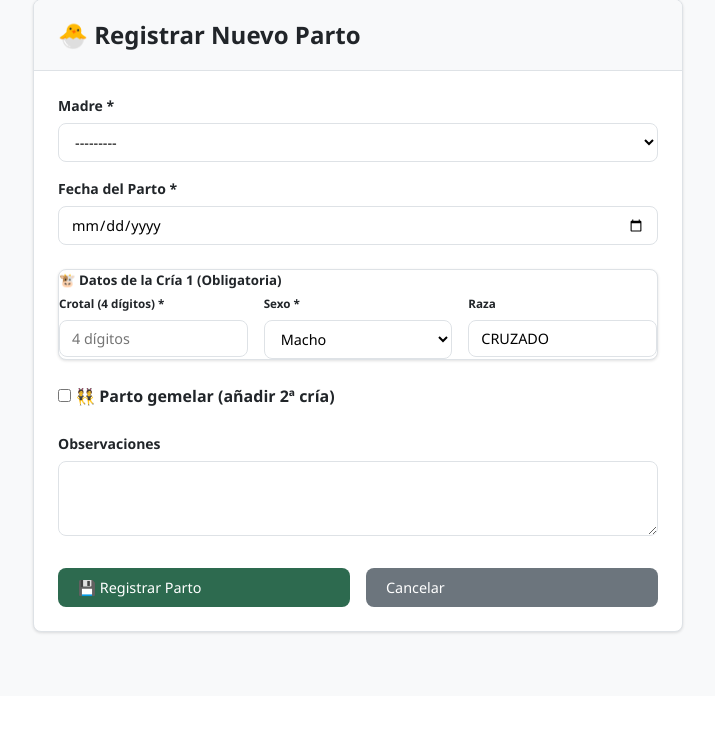
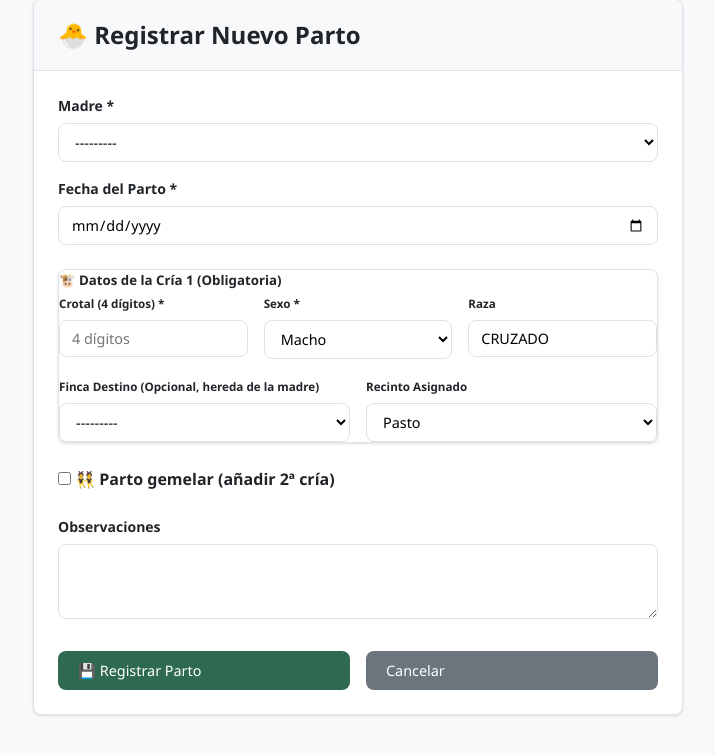
Before and after one commit to TomasCaceresIO/ProyectoFinca, a Django app: page /partos/nuevo/ in a window 1280 px wide. Shown: the part 125-880 px from the top of the page, without its empty margins (282-997 px from the left). Before the commit the page ends 759 px from the top, so only its background shows below. Run offline with Django 5.2, Linux system fonts and the light colour scheme; tables that the repository leaves empty hold one stand-in row (values such as "Sample post"); some libraries are stand-ins or nearby versions.

Commit message:
feat(fincas): allow explicit farm selection for calf in AI assistant and forms, defaulting to mother's farm

```diff
--- a/ganaderia/forms.py
+++ b/ganaderia/forms.py
@@ -245,6 +245,7 @@ class PartoForm(forms.ModelForm):
     Formulario para registrar un parto.
     Exige obligatoriamente la Cría 1 (Mínimo 1 cría).
     Si se marca 'es_gemelar', exige la Cría 2 (Máximo 2 crías).
+    Permite seleccionar explícitamente la Finca y el Recinto destino de cada cría.
     """
     crotal_cria_1 = forms.CharField(
         max_length=4,
@@ -267,6 +268,20 @@ class PartoForm(forms.ModelForm):
         initial='CRUZADO',
         label='Raza Cría 1',
         widget=forms.TextInput(attrs={'class': 'form-control'}),
+    )
+    finca_cria_1 = forms.ModelChoiceField(
+        queryset=Finca.objects.all(),
+        required=False,
+        label='Finca Cría 1',
+        widget=forms.Select(attrs={'class': 'form-control'}),
+        help_text='Por defecto se asigna la finca actual de la madre'
+    )
+    recinto_cria_1 = forms.ChoiceField(
+        choices=[('PASTO', 'Pasto'), ('CEBADERO', 'Cebadero'), ('APARTADO', 'Apartado')],
+        required=False,
+        initial='PASTO',
+        label='Recinto Cría 1',
+        widget=forms.Select(attrs={'class': 'form-control'}),
     )
 
     es_gemelar = forms.BooleanField(
@@ -296,6 +311,19 @@ class PartoForm(forms.ModelForm):
         label='Raza Cría 2',
         widget=forms.TextInput(attrs={'class': 'form-control'}),
     )
+    finca_cria_2 = forms.ModelChoiceField(
+        queryset=Finca.objects.all(),
+        required=False,
+        label='Finca Cría 2',
+        widget=forms.Select(attrs={'class': 'form-control'}),
+    )
+    recinto_cria_2 = forms.ChoiceField(
+        choices=[('PASTO', 'Pasto'), ('CEBADERO', 'Cebadero'), ('APARTADO', 'Apartado')],
+        required=False,
+        initial='PASTO',
+        label='Recinto Cría 2',
+        widget=forms.Select(attrs={'class': 'form-control'}),
+    )
 
     forzar_guardado = forms.BooleanField(
         required=False,
@@ -321,6 +349,8 @@ class PartoForm(forms.ModelForm):
         super().__init__(*args, **kwargs)
         self.fields['madre'].queryset = Animal.objects.filter(sexo='H', estado_vital='VIVO')
         self.fields['fecha_parto'].widget.attrs['max'] = timezone.now().date().strftime('%Y-%m-%d')
+        self.fields['finca_cria_1'].queryset = Finca.objects.all()
+        self.fields['finca_cria_2'].queryset = Finca.objects.all()
 
     def clean_fecha_parto(self):
         fecha = self.cleaned_data.get('fecha_parto')
@@ -352,6 +382,17 @@ class PartoForm(forms.ModelForm):
         if not crotal1:
             self.add_error('crotal_cria_1', 'El crotal de la Cría 1 es obligatorio.')
 
+        # Validar recintos habilitados en las fincas seleccionadas
+        finca1 = cleaned_data.get('finca_cria_1') or (madre.finca if madre else None)
+        recinto1 = cleaned_data.get('recinto_cria_1') or 'PASTO'
+        if finca1 and hasattr(finca1, 'ubicaciones') and finca1.ubicaciones.exists():
+            recintos1 = set(finca1.ubicaciones.values_list('tipo_ubicacion', flat=True))
+            if recinto1 not in recintos1:
+                self.add_error(
+                    'recinto_cria_1',
+                    f"El recinto '{recinto1}' no está habilitado en la finca '{finca1.nombre}'. Recintos disponibles: {', '.join(recintos1)}."
+                )
+
         if es_gemelar:
             if not crotal2:
                 self.add_error('crotal_cria_2', 'El crotal de la 2ª cría es obligatorio para partos gemelares.')
@@ -359,6 +400,16 @@ class PartoForm(forms.ModelForm):
                 self.add_error('sexo_cria_2', 'El sexo de la 2ª cría es obligatorio para partos gemelares.')
             if crotal1 and crotal2 and crotal1 == crotal2:
                 self.add_error('crotal_cria_2', 'Los crotales de las dos crías no pueden ser idénticos.')
+
+            finca2 = cleaned_data.get('finca_cria_2') or (madre.finca if madre else None)
+            recinto2 = cleaned_data.get('recinto_cria_2') or 'PASTO'
+            if finca2 and hasattr(finca2, 'ubicaciones') and finca2.ubicaciones.exists():
+                recintos2 = set(finca2.ubicaciones.values_list('tipo_ubicacion', flat=True))
+                if recinto2 not in recintos2:
+                    self.add_error(
+                        'recinto_cria_2',
+                        f"El recinto '{recinto2}' no está habilitado en la finca '{finca2.nombre}'. Recintos disponibles: {', '.join(recintos2)}."
+                    )
 
         return cleaned_data
 
--- a/ganaderia/views.py
+++ b/ganaderia/views.py
@@ -326,19 +326,28 @@ def parto_create(request):
         forzar = form.cleaned_data.get('forzar_guardado', False)
         observaciones = form.cleaned_data.get('observaciones', '')
 
+        finca_cria_1 = form.cleaned_data.get('finca_cria_1') or madre.finca
+        recinto_cria_1 = form.cleaned_data.get('recinto_cria_1') or 'PASTO'
+
         crias = [
             {
                 'crotal': form.cleaned_data['crotal_cria_1'],
                 'sexo': form.cleaned_data['sexo_cria_1'],
                 'raza': form.cleaned_data.get('raza_cria_1') or madre.raza,
+                'finca': finca_cria_1,
+                'sub_ubicacion': recinto_cria_1,
             }
         ]
 
         if form.cleaned_data.get('es_gemelar'):
+            finca_cria_2 = form.cleaned_data.get('finca_cria_2') or madre.finca
+            recinto_cria_2 = form.cleaned_data.get('recinto_cria_2') or 'PASTO'
             crias.append({
                 'crotal': form.cleaned_data['crotal_cria_2'],
                 'sexo': form.cleaned_data['sexo_cria_2'],
                 'raza': form.cleaned_data.get('raza_cria_2') or madre.raza,
+                'finca': finca_cria_2,
+                'sub_ubicacion': recinto_cria_2,
             })
 
         validacion = validar_intervalo_parto(madre, fecha_parto)
@@ -675,8 +684,11 @@ def asistente_preview(request):
     texto_o_audio = audio if audio else texto
     audio_type = audio.content_type if audio and hasattr(audio, 'content_type') else 'audio/webm'
 
+    fincas_explotacion = Finca.objects.prefetch_related('ubicaciones').all()
+    nombres_fincas = [f.nombre for f in fincas_explotacion]
+
     try:
-        datos = procesar_comando_parto(texto_o_audio, audio_content_type=audio_type)
+        datos = procesar_comando_parto(texto_o_audio, audio_content_type=audio_type, fincas_disponibles=nombres_fincas)
     except Exception as e:
         return render(request, 'ganaderia/partials/ai_preview_modal.html', {
             'error_general': f"Error al procesar con el Asistente de IA: {str(e)}"
@@ -694,14 +706,17 @@ def asistente_preview(request):
     cria_sexo = datos.get('cria_sexo', 'H')
     cria_raza = datos.get('cria_raza', 'Retinta')
     cria_recinto = datos.get('cria_recinto', 'PASTO')
+    cria_finca_nombre = datos.get('cria_finca')
 
     errores_bloqueantes = []
+    advertencias = []
     alerta_roja = False
     mensaje_rojo = None
     fecha_ajustada_hoy = False
     fecha_solicitada_original = None
     madre = None
     fecha_parto = None
+    finca_destino = None
 
     # 1. Validar madre en censo activo
     if not crotal_madre or len(str(crotal_madre)) != 4 or not str(crotal_madre).isdigit():
@@ -719,6 +734,25 @@ def asistente_preview(request):
                     errores_bloqueantes.append(f"La vaca con crotal #{crotal_madre} no está disponible en el censo activo.")
             else:
                 errores_bloqueantes.append(f"No existe ninguna madre con el crotal #{crotal_madre} en la explotación.")
+
+    # Determinar finca destino de la cría
+    if cria_finca_nombre:
+        finca_destino = fincas_explotacion.filter(nombre__iexact=cria_finca_nombre).first()
+        if not finca_destino:
+            # Buscar coincidencia parcial
+            finca_destino = fincas_explotacion.filter(nombre__icontains=cria_finca_nombre).first()
+    if not finca_destino and madre:
+        finca_destino = madre.finca
+
+    # Validar recinto en la finca destino
+    if finca_destino:
+        recintos_finca = list(finca_destino.ubicaciones.values_list('tipo_ubicacion', flat=True))
+        if recintos_finca and cria_recinto not in recintos_finca:
+            advertencias.append(
+                f"El recinto '{cria_recinto}' no está habilitado en la finca '{finca_destino.nombre}'. "
+                f"Se ha conmutado automáticamente a 'PASTO'."
+            )
+            cria_recinto = 'PASTO'
 
     # 2. Validar fecha de parto
     if not fecha_parto_str:
@@ -791,7 +825,10 @@ def asistente_preview(request):
         'cria_sexo': cria_sexo,
         'cria_raza': cria_raza,
         'cria_recinto': cria_recinto,
+        'finca_destino': finca_destino,
+        'fincas_explotacion': fincas_explotacion,
         'errores_bloqueantes': errores_bloqueantes,
+        'advertencias': advertencias,
         'alerta_roja': alerta_roja,
         'mensaje_rojo': mensaje_rojo,
         'puede_confirmar': len(errores_bloqueantes) == 0,
@@ -812,12 +849,19 @@ def asistente_ejecutar(request):
     cria_sexo = request.POST.get('cria_sexo', 'H')
     cria_raza = request.POST.get('cria_raza', 'Retinta')
     cria_recinto = request.POST.get('cria_recinto', 'PASTO')
+    cria_finca_id = request.POST.get('cria_finca_id')
     forzar = request.POST.get('forzar') in ['1', 'true', 'True', True]
 
     madre = Animal.objects.filter(crotal=crotal_madre, estado_vital='VIVO', sexo='H').first()
     if not madre:
         messages.error(request, f"La madre #{crotal_madre} no se encuentra en el censo activo.")
         return redirect('home')
+
+    finca_obj = madre.finca
+    if cria_finca_id:
+        finca_custom = Finca.objects.filter(pk=cria_finca_id).first()
+        if finca_custom:
+            finca_obj = finca_custom
 
     try:
         if '-' in fecha_parto_str:
@@ -834,6 +878,8 @@ def asistente_ejecutar(request):
         'crotal': cria_crotal,
         'sexo': cria_sexo,
         'raza': cria_raza,
+        'finca': finca_obj,
+        'sub_ubicacion': cria_recinto,
     }]
 
     try:
--- a/templates/ganaderia/parto_form.html
+++ b/templates/ganaderia/parto_form.html
@@ -44,7 +44,7 @@
                 <!-- Cría 1 (Obligatoria) -->
                 <div class="card mb-3 p-3 bg-light">
                     <h5>🐮 Datos de la Cría 1 (Obligatoria)</h5>
-                    <div class="grid-3 gap-2">
+                    <div class="grid-3 gap-2 mb-2">
                         <div>
                             <label class="form-label"><small>Crotal (4 dígitos) *</small></label>
                             {{ form.crotal_cria_1 }}
@@ -58,6 +58,18 @@
                         <div>
                             <label class="form-label"><small>Raza</small></label>
                             {{ form.raza_cria_1 }}
+                        </div>
+                    </div>
+                    <div class="grid-2 gap-2">
+                        <div>
+                            <label class="form-label"><small>Finca Destino (Opcional, hereda de la madre)</small></label>
+                            {{ form.finca_cria_1 }}
+                            {% if form.finca_cria_1.errors %}<div class="text-danger"><small>{{ form.finca_cria_1.errors.0 }}</small></div>{% endif %}
+                        </div>
+                        <div>
+                            <label class="form-label"><small>Recinto Asignado</small></label>
+                            {{ form.recinto_cria_1 }}
+                            {% if form.recinto_cria_1.errors %}<div class="text-danger"><small>{{ form.recinto_cria_1.errors.0 }}</small></div>{% endif %}
                         </div>
                     </div>
                 </div>
@@ -75,7 +87,7 @@
                 <!-- Cría 2 (Desplegable) -->
                 <div class="card mb-3 p-3 bg-light" id="container_cria_2" style="display: {% if form.es_gemelar.value %}block{% else %}none{% endif %};">
                     <h5>🐮 Datos de la Cría 2 (Gemelar)</h5>
-                    <div class="grid-3 gap-2">
+                    <div class="grid-3 gap-2 mb-2">
                         <div>
                             <label class="form-label"><small>Crotal (4 dígitos) *</small></label>
                             {{ form.crotal_cria_2 }}
@@ -89,6 +101,18 @@
                         <div>
                             <label class="form-label"><small>Raza</small></label>
                             {{ form.raza_cria_2 }}
+                        </div>
+                    </div>
+                    <div class="grid-2 gap-2">
+                        <div>
+                            <label class="form-label"><small>Finca Destino (Opcional, hereda de la madre)</small></label>
+                            {{ form.finca_cria_2 }}
+                            {% if form.finca_cria_2.errors %}<div class="text-danger"><small>{{ form.finca_cria_2.errors.0 }}</small></div>{% endif %}
+                        </div>
+                        <div>
+                            <label class="form-label"><small>Recinto Asignado</small></label>
+                            {{ form.recinto_cria_2 }}
+                            {% if form.recinto_cria_2.errors %}<div class="text-danger"><small>{{ form.recinto_cria_2.errors.0 }}</small></div>{% endif %}
                         </div>
                     </div>
                 </div>
```
Also changed, not shown: ganaderia/services/ai_assistant.py (+29 -9 lines), ganaderia/services/animal_services.py (+17 -2 lines), ganaderia/tests/test_fincas_partos_ia.py (added, +171 -0 lines), templates/ganaderia/partials/ai_preview_modal.html (+28 -4 lines).
